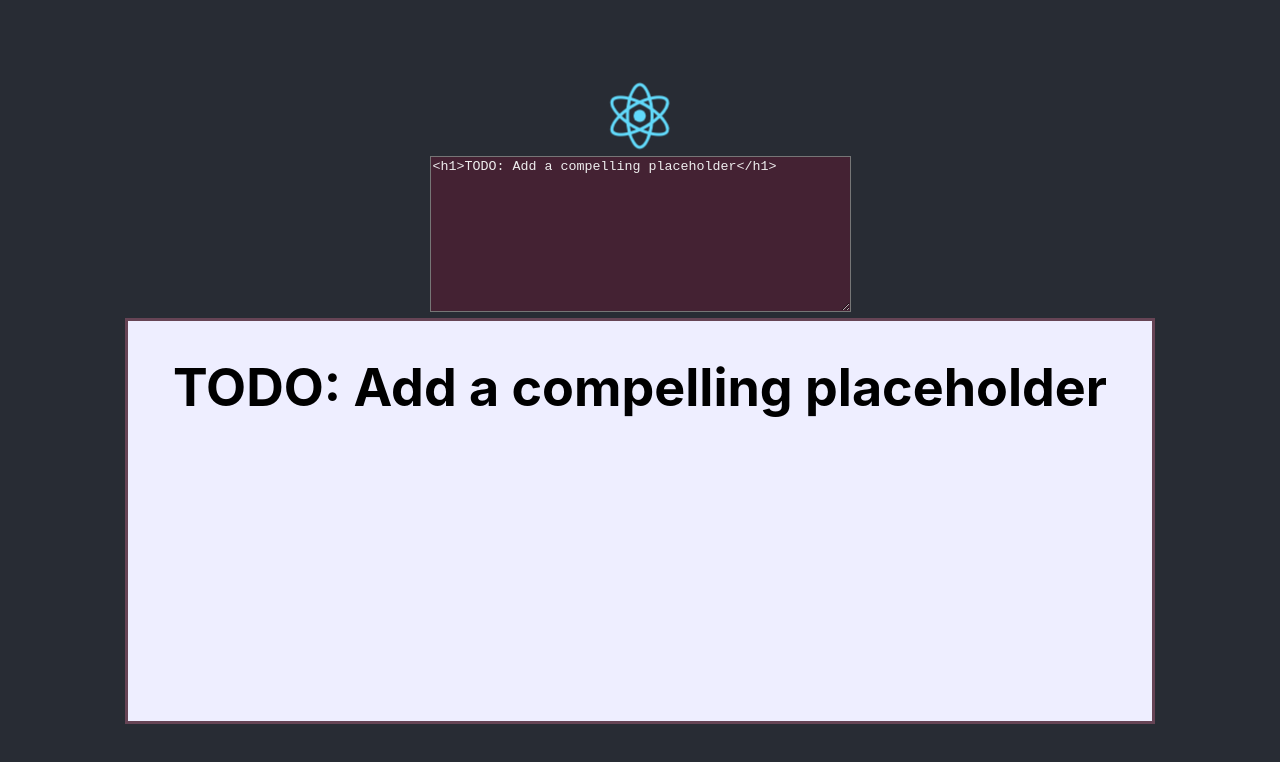
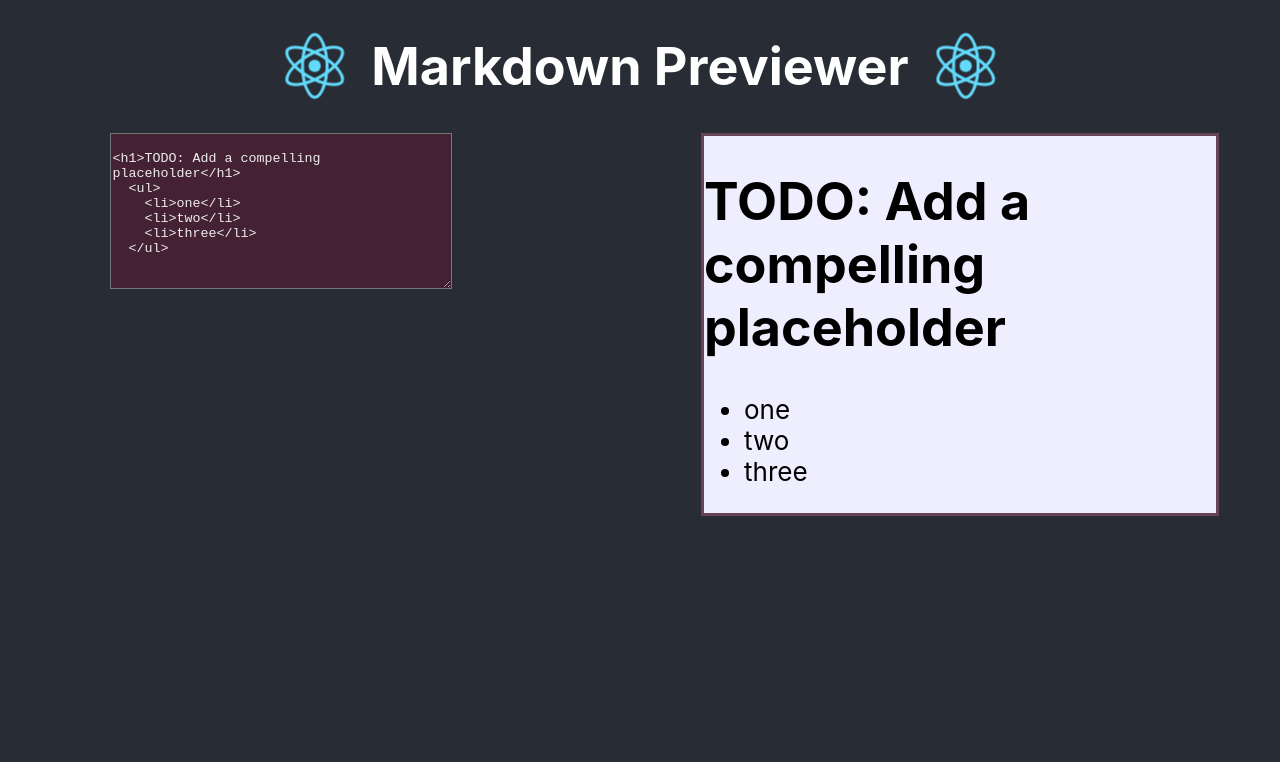
Before and after one commit to LudwigThePig/markdownPreviewer, a React (Create React App) app: page / in a window 1280 px wide. Shown: the top 762 px of the page. Built offline with nearby package versions, Linux system fonts and the light colour scheme.

Commit message:
late night random style tweaks

```diff
--- a/public/index.html
+++ b/public/index.html
@@ -21,7 +21,6 @@
     -->
     <title>React App</title>
 
-    <script src="https://cdn.jsdelivr.net/npm/marked/marked.min.js"></script>
 
   </head>
   <body>
--- a/src/App.css
+++ b/src/App.css
@@ -1,34 +1,49 @@
-.App {
-  text-align: center;
-}
 
-
-
-.App {
+body{
   background-color: #282c34;
-  min-height: 100vh;
-  display: flex;
-  flex-direction: column;
-  align-items: center;
-  justify-content: center;
   font-size: calc(10px + 2vmin);
   color: white;
 }
+.App {
+  display: grid;
+  grid-template-columns: 1fr 1fr;
+  grid-template-rows: 1fr minmax(20vh 2fr) minmax(20vh 2fr);
+  justify-items: center;
 
+  /* default mobile view */
+  grid-template-areas: "header header" "editor editor" "display display";
+}
+
+@media (min-width: 600px){
+  .App{
+  grid-template-areas: "header header" "editor display" "editor display";
+  }
+}
+
+#header{
+  grid-area: header;
+  display: flex;
+  align-items: center;
+  justify-content: center;
+}
+
+#editor{
+  grid-area: editor;
+}
 #markdown-editor{
   background: #423;
   color: #eee;
-  height: 500;
-  width: 100;
+  width: 80%;
+
 }
 
 #display{
-  height:50vh;
-  width: 80vw;
   background: #eef;
   border: 3px solid #645;
   color: black;
-
+  grid-area: display;
+  width: 80%;
+  overflow: scroll;
 }
 
 .App-logo {
--- a/src/App.js
+++ b/src/App.js
@@ -19,11 +19,10 @@ class App extends Component {
     });
   }
 
-
   render() {
     return (
       <div className="App">
-          <img src={logo} className="App-logo" alt="logo" />
+          <Header />
           <Field markdown={this.state.textarea} handleChange={this.handleChange} />
           <Display markdown={this.state.textarea} />
       </div>
@@ -31,10 +30,22 @@ class App extends Component {
   }
 }
 
+class Header extends Component {
+  render(){
+    return(
+      <div id="header">
+        <img src={logo} className="App-logo" alt="logo" />
+        <h1>Markdown Previewer</h1>
+        <img src={logo} className="App-logo" alt="logo" />
+      </div>
+    )
+  }
+}
+
 class Field extends Component {
   render(){
     return(
-      <div>
+      <div id='editor'>
         <textarea id='markdown-editor'rows="10" cols="50" value={this.props.markdown} onChange={this.props.handleChange}></textarea>
       </div>
     )
@@ -54,6 +65,12 @@ class Display extends Component{
   }
 }
 
-const placeholder = `<h1>TODO: Add a compelling placeholder</h1>`
+const placeholder = `
+<h1>TODO: Add a compelling placeholder</h1>
+  <ul>
+    <li>one</li>
+    <li>two</li>
+    <li>three</li>
+  </ul>`
 
 export default App;
```
Also changed, not shown: 1 other file (tests, documents, lock files or other folders).
